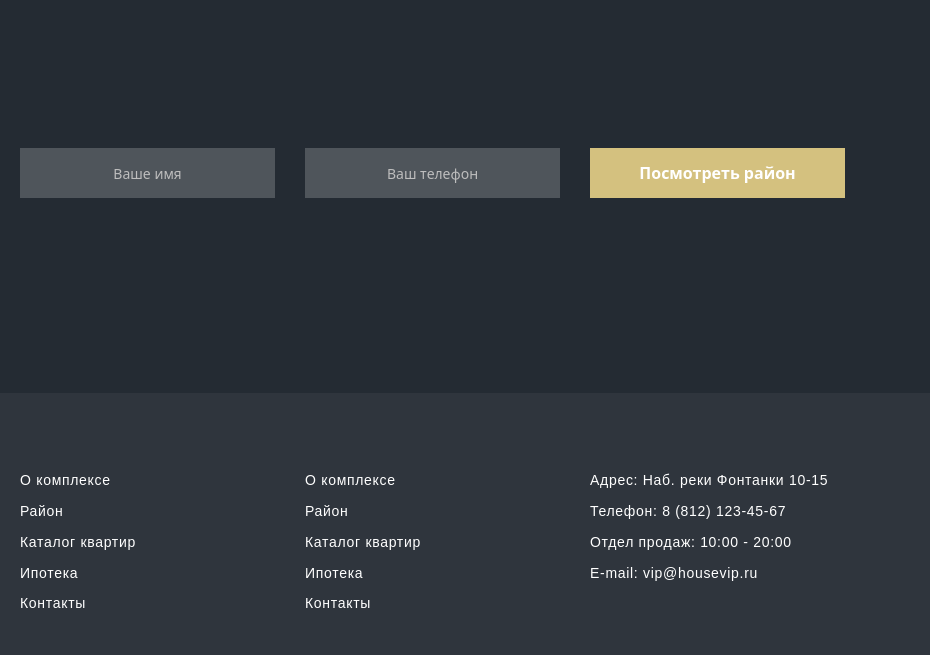
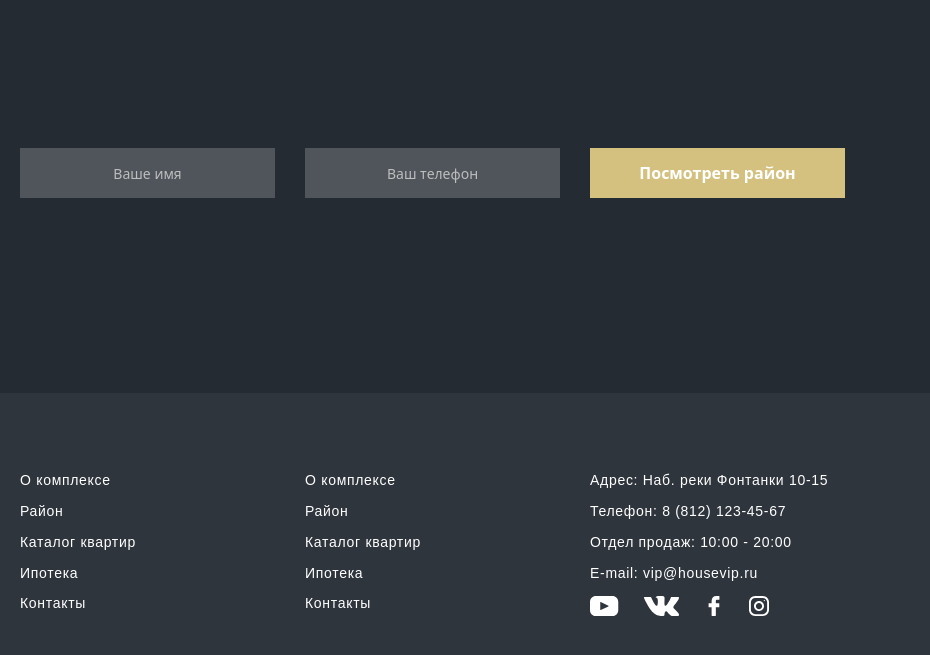
Before and after one commit to atmosfera2000/housevop, a website built with webpack: page public/index.html in a window 1280 px wide. Shown: the part 4210-4865 px from the top of the page, 350-1280 px from the left. Built offline with nearby package versions, Linux system fonts and the light colour scheme; files whose address does not match are found by name.

Commit message:
svg path id

```diff
--- a/public/index.html
+++ b/public/index.html
@@ -405,22 +405,22 @@
                 <li class="nav-item">
                   <a href="#" class="nav-link link_social">
                     <svg style="width:1.8125rem;height:1.25rem">
-                      <use xlink:href="img/social-sprite.svg/#youtube"></use>
+                      <use xlink:href="img/social-sprite.svg#youtube"></use>
                     </svg>
                   </a>
                   <a href="#" class="nav-link link_social">
                     <svg style="width:2.25rem;height:1.25rem">
-                      <use xlink:href="img/social-sprite.svg/#vk"></use>
+                      <use xlink:href="img/social-sprite.svg#vk"></use>
                     </svg>
                   </a>
                   <a href="#" class="nav-link link_social">
                     <svg style="width:1.25rem;height:1.25rem">
-                      <use xlink:href="img/social-sprite.svg/#fb"></use>
+                      <use xlink:href="img/social-sprite.svg#fb"></use>
                     </svg>
                   </a>
                   <a href="#" class="nav-link link_social">
                     <svg style="width:1.25rem;height:1.25rem">
-                      <use xlink:href="img/social-sprite.svg/#instagram"></use>
+                      <use xlink:href="img/social-sprite.svg#instagram"></use>
                     </svg>
                   </a>
                 </li>
```
